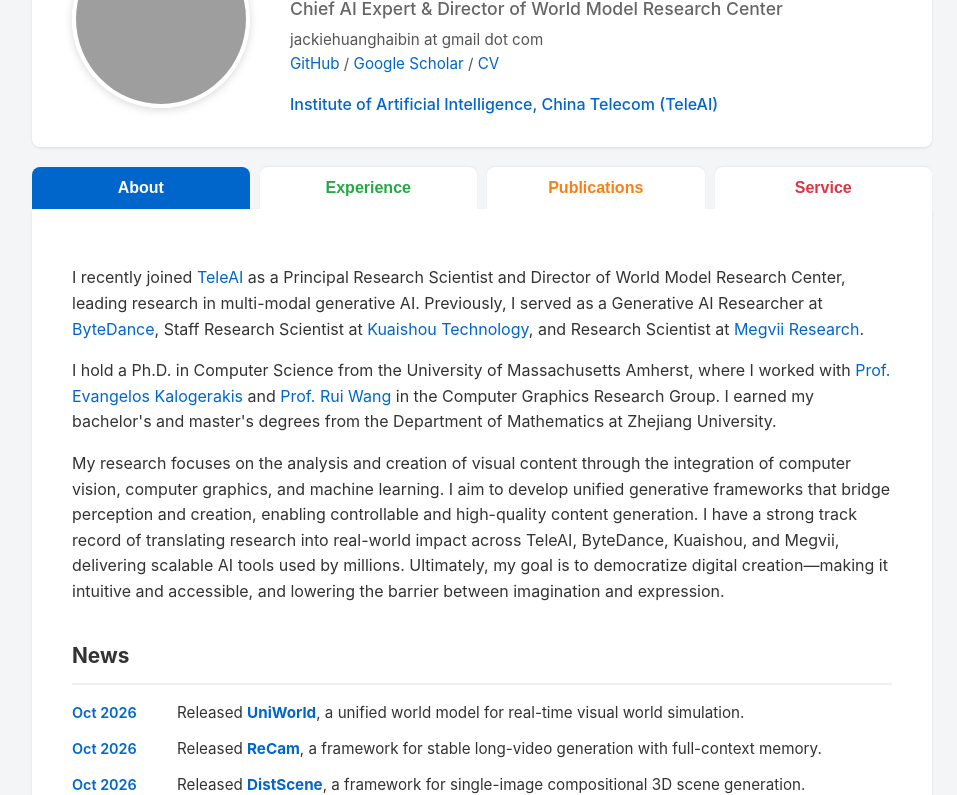
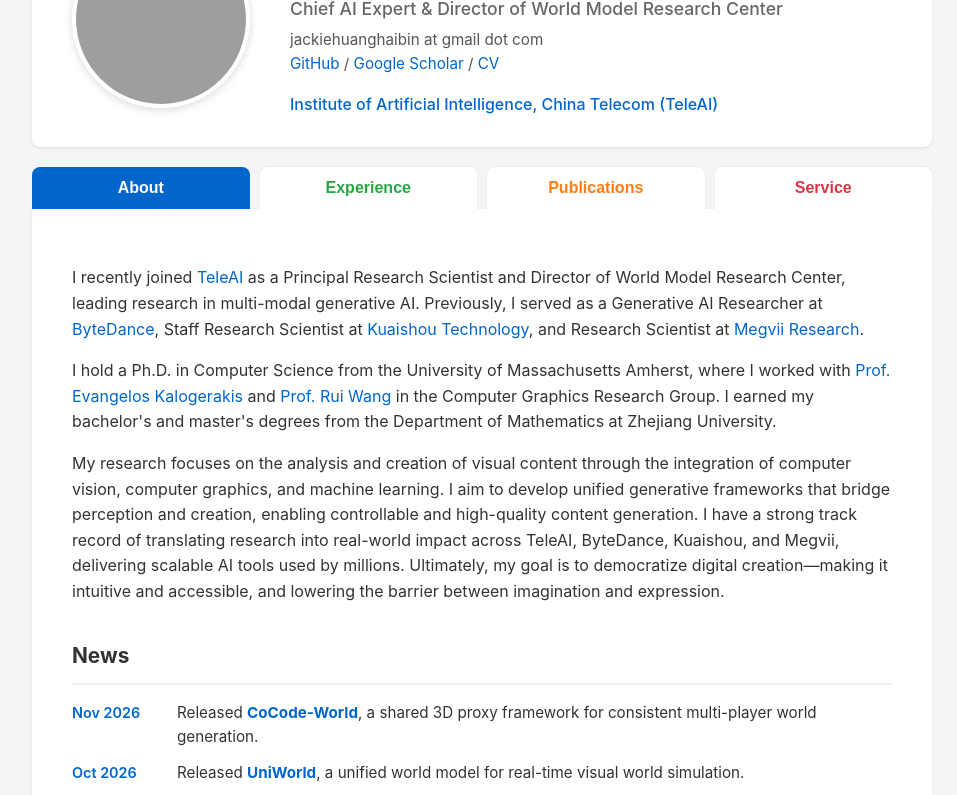
Before and after one commit to brotherhuang/brotherhuang.github.io, a plain HTML site: page index.html in a window 1280 px wide. Shown: the part 129-924 px from the top of the page, without its empty margins (158-1115 px from the left). Drawn offline with Linux system fonts and the light colour scheme; grey boxes are pictures that could not be loaded.

Commit message:
Add CoCode-World news and update homepage

```diff
--- a/index.html
+++ b/index.html
@@ -409,6 +409,12 @@
 					<h3>News</h3>
 					<ul class="news-list">
 						<li class="news-item">
+							<span class="news-date">Nov 2026</span>
+							<span>Released <a href="https://iapple233.github.io/CCW/"><strong>CoCode-World</strong></a>,
+								a shared 3D proxy framework for consistent multi-player world generation.</span>
+						</li>
+
+						<li class="news-item">
 							<span class="news-date">Oct 2026</span>
 							<span>Released <a
 									href="https://zephipage.github.io/UniWorld/"><strong>UniWorld</strong></a>,
@@ -428,13 +434,13 @@
 								a framework for single-image compositional 3D scene generation.</span>
 						</li>
 
-						<li class="news-item">
+						<!--<li class="news-item">
 							<span class="news-date">Aug 2026</span>
 							<span>Released <a href="https://refvideo-6m.github.io/"> <strong>RefVideo-6M</strong></a>, a
 								large-scale reference-based dataset for
 								instructional video editing.</span>
 						</li>
-						<!--
+
 						<li class="news-item">
 							<span class="news-date">Jul 2026</span>
 							<span>Released<a href="https://pensioner-11.github.io/ShotPlan/">
@@ -536,13 +542,17 @@
 				</p>
 				<ul class="simple-list">
 					<li class="list-item">
-						<img src="./publications/ccw/teaser.webp" alt="CoCode-World multi-player world model demonstration" class="pub-figure">
+						<img src="./publications/ccw/teaser.webp"
+							alt="CoCode-World multi-player world model demonstration" class="pub-figure">
 						<div class="item-details">
-							<div class="item-title"><a href="https://iapple233.github.io/CCW/">CoCode-World: Shared 3D Proxy Representation for Multi-Player World Models</a></div>
+							<div class="item-title"><a href="https://iapple233.github.io/CCW/">CoCode-World: Shared 3D
+									Proxy Representation for Multi-Player World Models</a></div>
 							<div class="item-meta">Qirui Li, Xin Zhang, Yabo Chen, Jinkun Hao, Paul L Rosin, Yu-Kun Lai,
 								<strong>Haibin Huang</strong>, Yin Chen, Ran Yi, Chi Zhang
 							</div>
-							<div class="item-meta" style="color:#fd7e14;">arXiv 2026 / <a href="https://iapple233.github.io/CCW/">Project Page</a> / <a href="https://arxiv.org/pdf/2611.15602">Paper</a></div>
+							<div class="item-meta" style="color:#fd7e14;">arXiv 2026 / <a
+									href="https://iapple233.github.io/CCW/">Project Page</a> / <a
+									href="https://arxiv.org/pdf/2611.15602">Paper</a></div>
 						</div>
 					</li>
 
```
